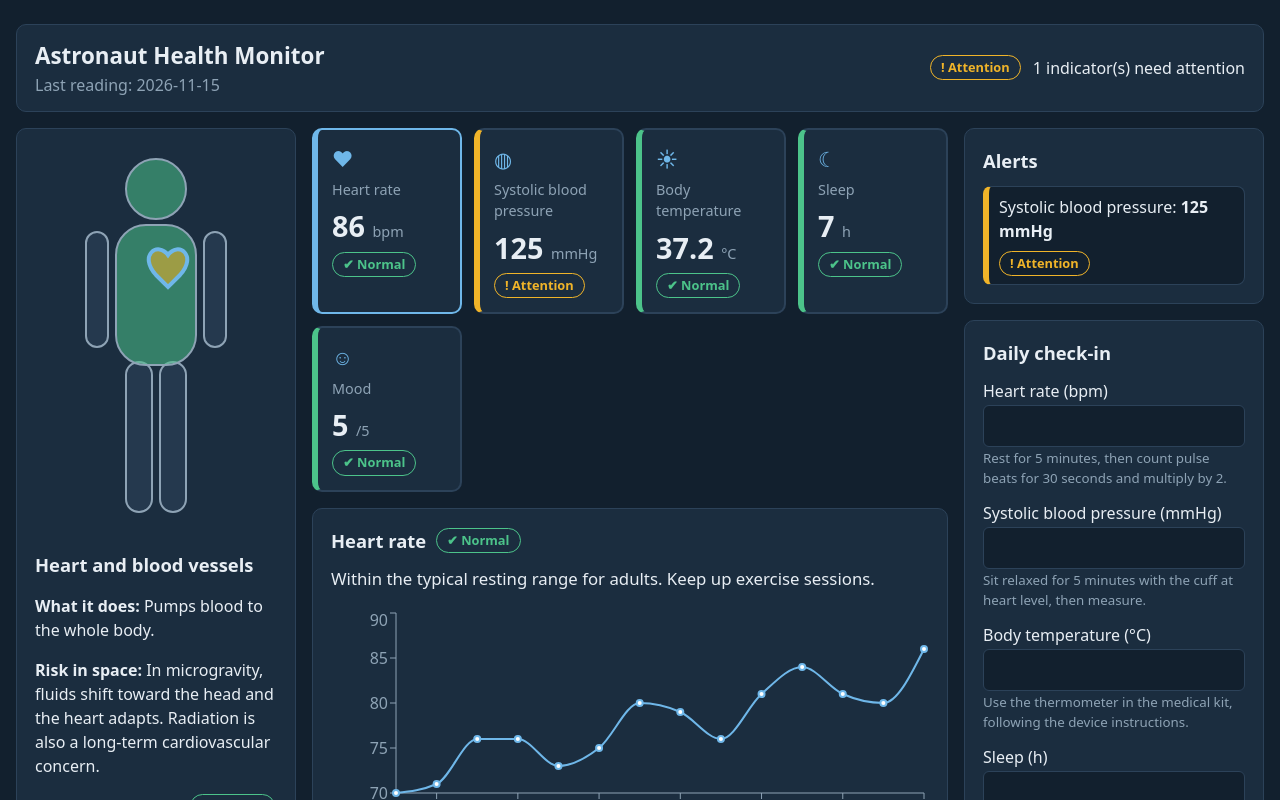
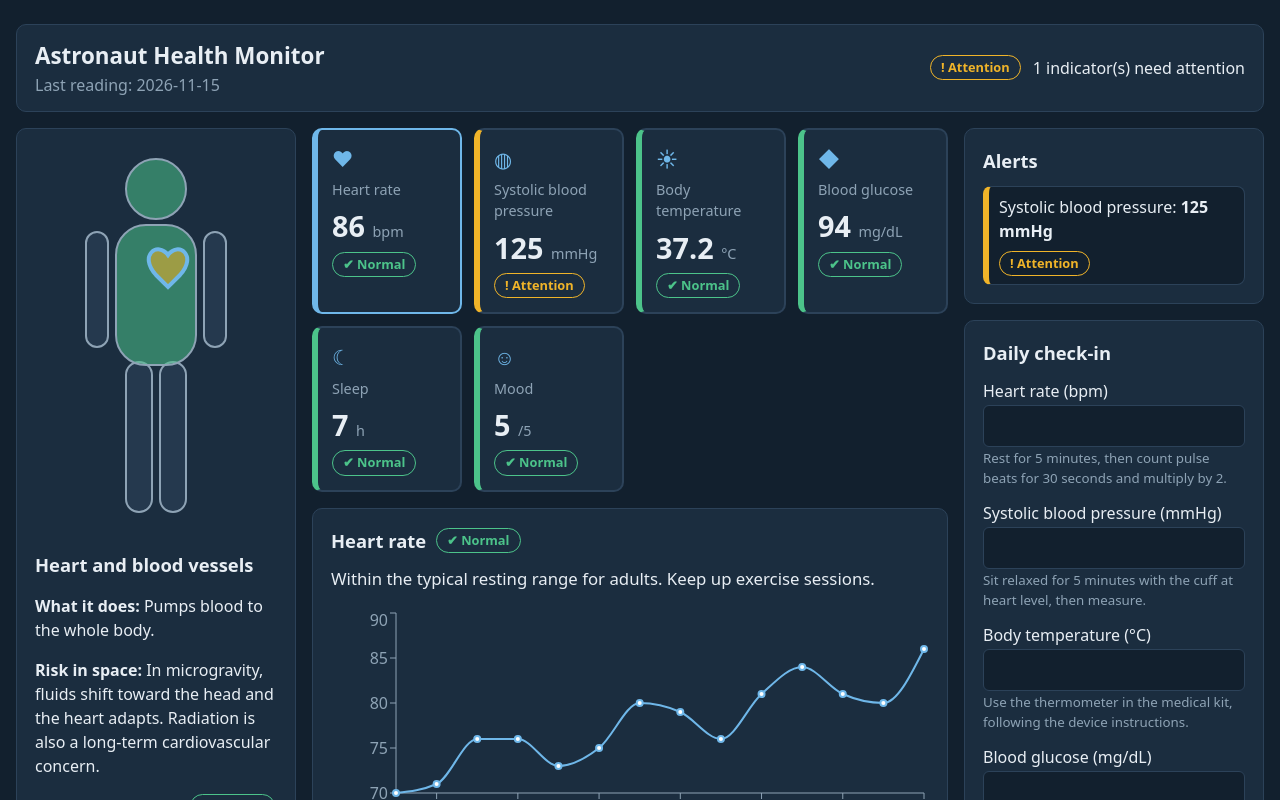
Before and after one commit to arthursouto09/Health-Monitoring-Software, a React (Vite) app: page / in a window 1280 px wide. Shown: the top 800 px of the page. Built offline with nearby package versions, Linux system fonts and the light colour scheme.

Commit message:
feat: adiciona indicador de glicemia em jejum (mg/dL) ligado ao corpo todo

```diff
--- a/src/components/BodyMap.jsx
+++ b/src/components/BodyMap.jsx
@@ -12,9 +12,9 @@ const REGIONS = [
   { id: "heart", name: "Heart and blood vessels", indicators: ["heartRate", "systolic"],
     does: "Pumps blood to the whole body.",
     risk: "In microgravity, fluids shift toward the head and the heart adapts. Radiation is also a long-term cardiovascular concern." },
-  { id: "body", name: "Whole body (immune system)", indicators: ["temperature"],
-    does: "Body temperature reflects infection and immune activity.",
-    risk: "The closed environment and radiation can change immune function." },
+  { id: "body", name: "Whole body (immune system and metabolism)", indicators: ["temperature", "glucose"],
+    does: "Body temperature reflects infection and immune activity. Blood glucose shows how the body handles energy.",
+    risk: "The closed environment and radiation can change immune function. Less physical load can reduce insulin sensitivity." },
   { id: "bones", name: "Bones and muscles", indicators: [],
     does: "Support the body and allow movement.",
     risk: "Without the load of gravity, bones lose density and muscles weaken. Daily exercise is the main countermeasure. This version has no bone indicator yet." },
--- a/src/data/indicators.js
+++ b/src/data/indicators.js
@@ -49,6 +49,20 @@ export const INDICATORS = [
     source: "Normal 36.1-37.2 °C and fever from 38 °C (MedlinePlus and Cleveland Clinic ranges, as summarized in secondary sources); hypothermia below 35 °C (Mayo Clinic, via MedicineNet).",
   },
   {
+    id: "glucose", label: "Blood glucose", unit: "mg/dL", icon: "◆",
+    step: 1, input: { min: 20, max: 500 },
+    normalLow: 70, normalHigh: 99, criticalLow: 54, criticalHigh: 180,
+    hazard: "Altered gravity, radiation, reduced physical activity",
+    why: "Spaceflight can reduce insulin sensitivity, and diet and exercise change on board. Fasting glucose is a simple check of how the body handles energy.",
+    howTo: "Measure fasting (at least 8 hours without food), using the glucometer in the medical kit and following the device instructions.",
+    advice: {
+      normal: "Within the normal fasting range. Keep your diet and exercise routine.",
+      attention: "Outside the normal fasting range. If low, eat or drink 15 g of fast-acting carbohydrate and measure again in 15 minutes. If high, confirm you were fasting and measure again tomorrow. If it repeats, tell the flight surgeon.",
+      critical: "Very low (below 54 mg/dL) or very high. If low, take fast-acting carbohydrate now and alert a crewmate. In either case, contact the flight surgeon.",
+    },
+    source: "Normal fasting below 100 mg/dL, 100-125 prediabetes range, 126 or more diabetes range (CDC, diabetes testing: cdc.gov/diabetes/diabetes-testing). Hypoglycemia below 70 mg/dL and clinically significant below 54 mg/dL (American Diabetes Association, Standards of Care). Critical high limit (180 mg/dL): design choice of this app.",
+  },
+  {
     id: "sleep", label: "Sleep", unit: "h", icon: "☾",
     step: 0.5, input: { min: 0, max: 14 },
     normalLow: 7, normalHigh: 9, criticalLow: 5, criticalHigh: 11,
--- a/src/logic/status.js
+++ b/src/logic/status.js
@@ -19,8 +19,8 @@ export const STATUS_META = {
 // 14 days of plausible demo readings so charts are never empty.
 // Deterministic (no randomness) so the demo looks the same every time.
 export function makeDemoEntries(indicators, days = 14) {
-  const base = { heartRate: 72, systolic: 112, temperature: 36.7, sleep: 7.2, mood: 4 };
-  const drift = { heartRate: 0.9, systolic: 0.8, temperature: 0.03, sleep: -0.12, mood: -0.12 };
+  const base = { heartRate: 72, systolic: 112, temperature: 36.7, glucose: 88, sleep: 7.2, mood: 4 };
+  const drift = { heartRate: 0.9, systolic: 0.8, temperature: 0.03, glucose: 0.6, sleep: -0.12, mood: -0.12 };
   const today = new Date();
   return Array.from({ length: days }, (_, i) => {
     const d = new Date(today);
```
